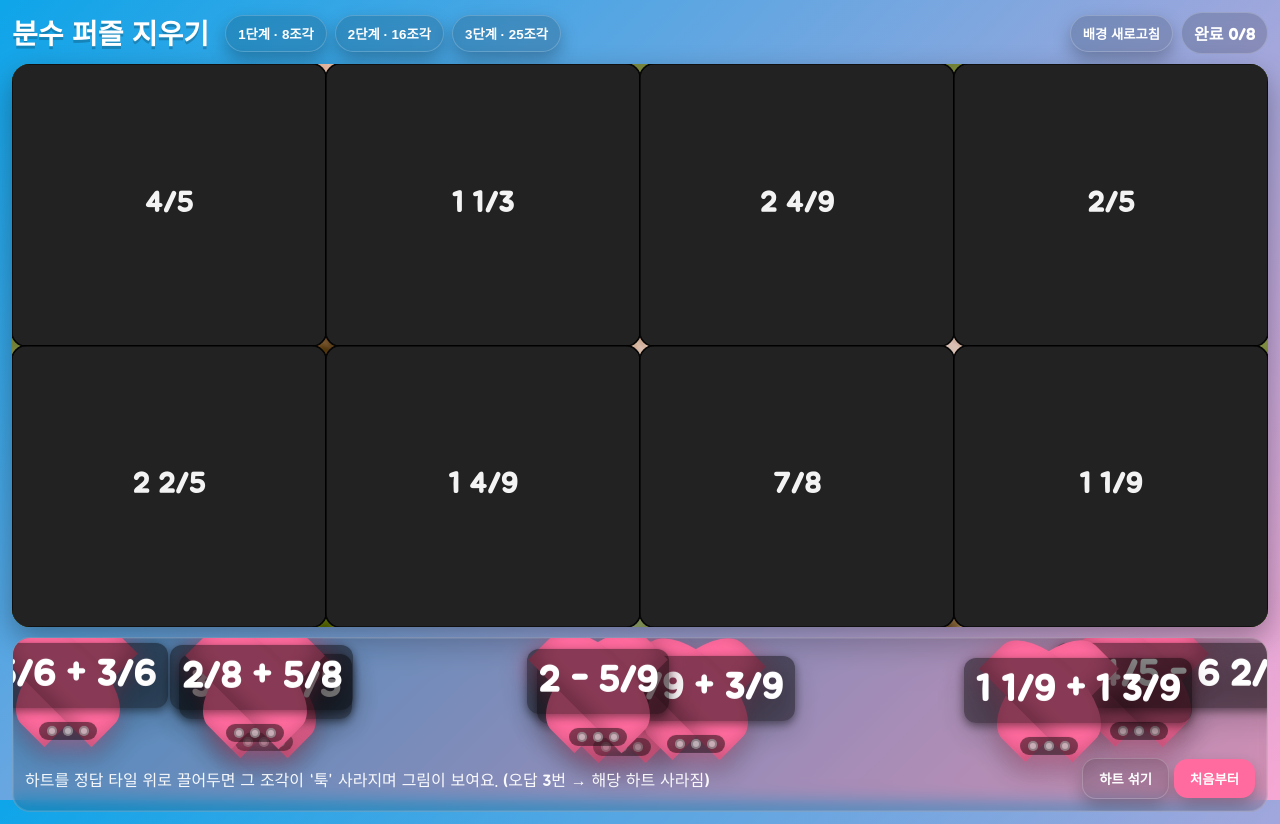
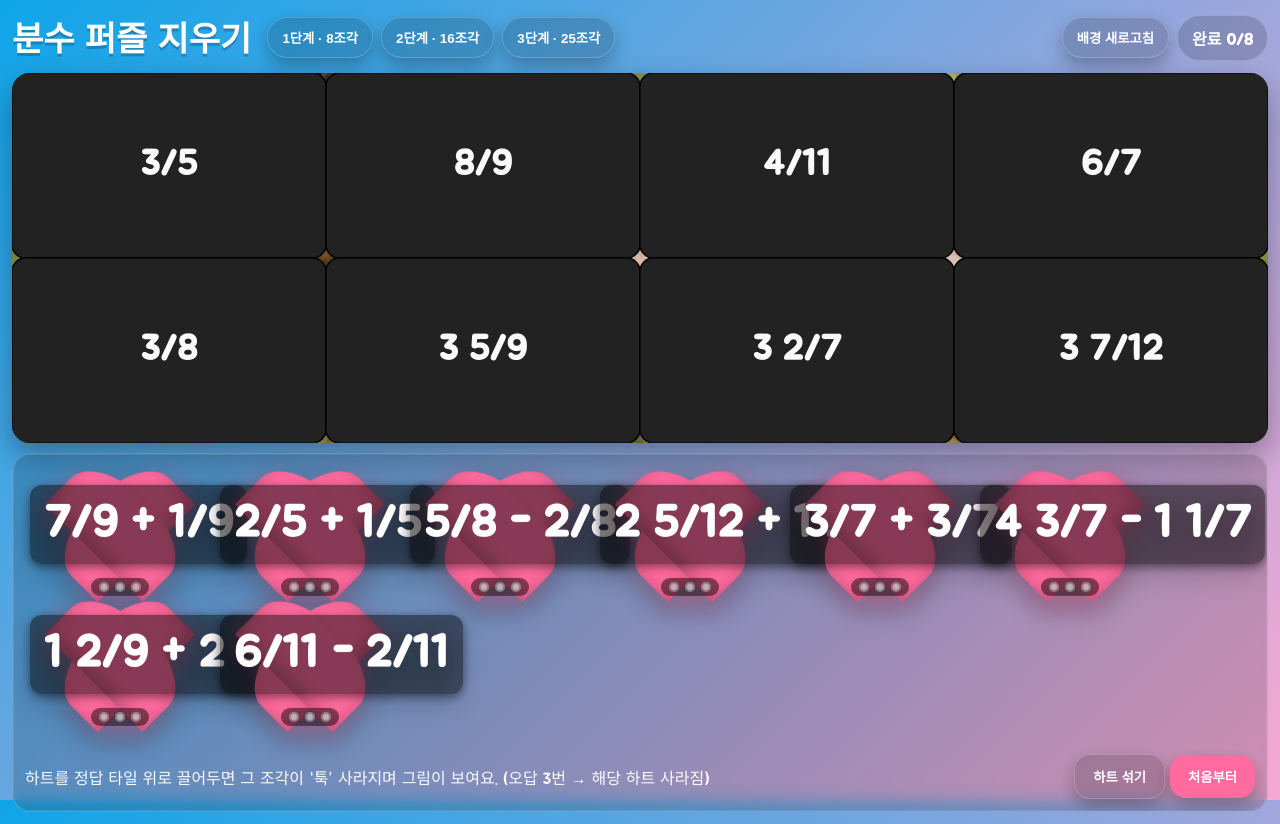
Before and after one commit to happenzzz/Fraction-Puzzle, a plain HTML site: page index.html in a window 1280 px wide. Drawn offline with Linux system fonts and the light colour scheme.

Commit message:
Update index.html

```diff
--- a/index.html
+++ b/index.html
@@ -18,48 +18,47 @@
   html,body{height:100%;margin:0;background:linear-gradient(135deg,#0ea5e9 0%,#f9a8d4 100%) fixed;font-family:"Jua",system-ui,"Noto Sans KR",sans-serif;color:#fff}
   .app{display:flex;flex-direction:column;height:100vh;gap:10px;padding:12px}
   header{display:flex;gap:8px;align-items:center;flex-wrap:wrap}
-  header h1{font-size:clamp(18px,4.5vw,28px);margin:0 8px 0 0; text-shadow:0 3px 0 #0003}
+  header h1{font-size:clamp(20px,5.4vw,34px);margin:0 8px 0 0; text-shadow:0 3px 0 #0003}
   .stageButtons{display:flex;gap:8px;flex-wrap:wrap}
   .pill{
-    background:#00000028; border:1px solid #ffffff33; padding:8px 12px; border-radius:999px; font-weight:700; backdrop-filter:blur(6px)
+    background:#00000028; border:1px solid #ffffff33; padding:10px 14px; border-radius:999px; font-weight:900; backdrop-filter:blur(6px)
   }
   button{
-    background:var(--accent); color:#fff; border:none; padding:10px 16px; border-radius:14px;
+    background:var(--accent); color:#fff; border:none; padding:12px 18px; border-radius:16px;
     font-weight:900; box-shadow:0 8px 18px #0004; cursor:pointer; transform:translateZ(0);
     transition:transform .06s ease, filter .06s ease;
   }
   button:active{transform:translateY(2px) scale(.98); filter:brightness(.95)}
   button.secondary{background:#00000028; border:1px solid #ffffff35}
   .hud{margin-left:auto;display:flex;gap:8px;align-items:center}
-  .boardWrap{position:relative;flex:1;min-height:280px;border-radius:18px;overflow:hidden;background:#000;box-shadow:0 12px 30px #0005}
+  .boardWrap{position:relative;flex:1;min-height:300px;border-radius:18px;overflow:hidden;background:#000;box-shadow:0 12px 30px #0005}
   .boardBg{position:absolute; inset:0; background:#000 center/cover no-repeat; filter:saturate(1); transform:translateZ(0)}
   .tiles{position:absolute; inset:0;}
   .tile{
     position:absolute; display:flex; align-items:center; justify-content:center;
     background:var(--tile); color:var(--tileText);
     border:0; border-radius:14px; user-select:none; -webkit-user-select:none;
-    font-size:clamp(16px,3.6vw,34px); font-weight:900; letter-spacing:.2px;
-    /* 배경이 절대 새어보이지 않도록 살짝 겹치게 */
+    font-size:clamp(22px,4.8vw,42px); font-weight:900; letter-spacing:.2px;
     box-shadow:0 0 0 .6px #000 inset, 0 0 0 1px #000;
     transition:opacity .22s ease, transform .2s ease, filter .2s ease, background .2s ease;
   }
-  .tile small{opacity:.95; transform:translateY(-1px)}
+  .tile small{opacity:.98; transform:translateY(-1px)}
   .tile.hint{outline:3px dashed #fff8; outline-offset:-4px; animation:hint 1s infinite}
-  @keyframes hint{0%,100%{filter:none}50%{filter:brightness(1.3)}}
-  .tile.solved{opacity:0; pointer-events:none; transform:scale(.96)}
+  @keyframes hint{0%,100%{filter:none}50%{filter:brightness(1.25)}}
+  .tile.solved{opacity:0; pointer-events:none; transform:scale(.92); transition:opacity .28s ease, transform .28s ease}
 
   .tray{
-    position:relative; min-height:130px; border-radius:18px; background:#00000028;
+    position:relative; border-radius:18px; background:#00000028;
     border:1px solid #ffffff33; padding:12px; overflow:hidden; backdrop-filter:blur(8px);
     box-shadow:inset 0 0 0 1px #ffffff1a;
   }
-  .heartsArea{position:relative; min-height:100px}
+  .heartsArea{position:relative; min-height:120px}
   .heart{
-    position:absolute; width:170px; min-width:140px; padding:16px 18px 20px;
+    position:absolute; width:180px; min-width:150px; padding:16px 18px 20px;
     text-align:center; color:#fff; cursor:grab; touch-action:none;
     transform:translate(-50%,-50%); will-change:transform;
     filter:drop-shadow(0 10px 14px #0005);
-    transition:transform .12s ease, opacity .2s ease;
+    transition:transform .12s ease, opacity .2s ease, left .15s ease, top .15s ease;
     animation:float 3s ease-in-out infinite;
   }
   .heart.grabbing{cursor:grabbing; transform:translate(-50%,-50%) scale(1.06) rotate(-1.5deg)}
@@ -73,8 +72,8 @@
   .heart::after{left:auto; right:18%; transform:rotate(45deg)}
   .heart > span{
     position:relative; z-index:2; display:inline-block;
-    padding:10px 12px; border-radius:12px; background:#0007; box-shadow:0 3px 10px #0007;
-    font-size:clamp(18px,4.2vw,36px); font-weight:900; white-space:nowrap;
+    padding:12px 14px; border-radius:12px; background:#0007; box-shadow:0 3px 10px #0007;
+    font-size:clamp(22px,5vw,44px); font-weight:900; white-space:nowrap;
   }
   .heart.bad{animation:shake .28s}
   @keyframes shake{0%{transform:translate(-50%,-50%) rotate(0)}25%{transform:translate(calc(-50% - 7px),-50%) rotate(-3deg)}75%{transform:translate(calc(-50% + 7px),-50%) rotate(3deg)}100%{transform:translate(-50%,-50%) rotate(0)}}
@@ -86,7 +85,6 @@
   .lifeDot.off{background:#0002}
 
   .footerBar{display:flex;gap:8px;align-items:center;justify-content:space-between;margin-top:8px}
-  .progress{font-weight:900}
   .legend{opacity:.95}
   .toast{
     position:fixed; left:50%; bottom:16px; transform:translateX(-50%);
@@ -97,11 +95,11 @@
   @keyframes fade{from{opacity:0; transform:translateX(-50%) translateY(8px)} to{opacity:1; transform:translateX(-50%) translateY(0)}}
 
   /* 작은 반짝이 */
-  .spark{position:absolute; pointer-events:none; font-size:22px; animation:spark 800ms ease forwards}
+  .spark{position:absolute; pointer-events:none; font-size:24px; animation:spark 800ms ease forwards}
   @keyframes spark{0%{opacity:0; transform:translateY(10px) scale(.6)}30%{opacity:1}100%{opacity:0; transform:translateY(-30px) scale(1.2)}}
 
   @media (max-width:768px){
-    .heart{width:150px}
+    .heart{width:160px}
   }
 </style>
 </head>
@@ -141,67 +139,71 @@
 <div class="toast" id="toast"></div>
 
 <script>
-/* -------------------- 단계별 문제 세트 -------------------- */
+/* -------------------- 단계별 문제 세트 --------------------
+   - 1단계: 통분/약분 불필요(기본)
+   - 2·3단계: 덧셈은 '올림', 뺄셈은 '빌림'이 반드시 나오도록 구성
+   - 모든 분모는 통분이 필요 없도록 동일하게 제시
+------------------------------------------------------------ */
 const STAGES = {
   1: { rows:2, cols:4, // 8조각
        pairs: [
-        {q:"2/5 + 2/5", a:"4/5"},
-        {q:"5/6 + 3/6", a:"1 1/3"},
-        {q:"1 1/9 + 1 3/9", a:"2 4/9"},
-        {q:"3/5 - 1/5", a:"2/5"},
-        {q:"8 4/5 - 6 2/5", a:"2 2/5"},
-        {q:"2 - 5/9", a:"1 4/9"},
-        {q:"2/8 + 5/8", a:"7/8"},
-        {q:"7/9 + 3/9", a:"1 1/9"},
+        {q:"2/5 + 1/5", a:"3/5"},
+        {q:"7/9 + 1/9", a:"8/9"},
+        {q:"6/11 - 2/11", a:"4/11"},
+        {q:"3/7 + 3/7", a:"6/7"},
+        {q:"5/8 - 2/8", a:"3/8"},
+        {q:"1 2/9 + 2 3/9", a:"3 5/9"},
+        {q:"4 3/7 - 1 1/7", a:"3 2/7"},
+        {q:"2 5/12 + 1 2/12", a:"3 7/12"},
        ]
      },
-  2: { rows:4, cols:4, // 16조각
+  2: { rows:4, cols:4, // 16조각 — 올림/빌림 포함
        pairs: [
-        {q:"3 1/8 + 3 2/8", a:"6 3/8"},
-        {q:"6/7 - 4/7", a:"2/7"},
-        {q:"9 4/8 - 5 3/8", a:"4 1/8"},
-        {q:"9 - 3/4", a:"8 1/4"},
-        {q:"1/4 + 2/4", a:"3/4"},
-        {q:"5 5/7 + 3 4/7", a:"9 2/7"},
-        {q:"3/7 - 2/7", a:"1/7"},
-        {q:"3 6/8 - 1 5/8", a:"2 1/8"},
-        {q:"8 - 3/4", a:"7 1/4"},
-        {q:"1/9 + 6/9", a:"7/9"},
-        {q:"4/5 + 3/5", a:"1 2/5"},
-        {q:"7/10 + 1/10", a:"8/10"},
-        {q:"11/12 - 5/12", a:"6/12"},
-        {q:"2 3/8 + 1 1/8", a:"3 4/8"},
-        {q:"4/9 + 2/9", a:"6/9"},
-        {q:"2 5/6 - 1 1/6", a:"1 4/6"},
+        {q:"2 5/7 + 1 6/7", a:"4 4/7"},   // 올림
+        {q:"4 2/9 - 1 7/9", a:"2 4/9"},   // 빌림
+        {q:"1 8/11 + 2 6/11", a:"4 3/11"},// 올림
+        {q:"5 1/7 - 2 6/7", a:"2 2/7"},   // 빌림
+        {q:"3 7/11 + 1 5/11", a:"5 1/11"},// 올림
+        {q:"6 3/11 - 2 9/11", a:"3 5/11"},// 빌림
+        {q:"2 9/13 + 1 8/13", a:"4 4/13"},// 올림
+        {q:"7 2/13 - 3 9/13", a:"3 6/13"},// 빌림
+        {q:"1 9/17 + 3 12/17", a:"5 4/17"},// 올림
+        {q:"5 4/17 - 2 13/17", a:"2 8/17"},// 빌림
+        {q:"3 6/7 + 1 6/7", a:"5 5/7"},   // 올림
+        {q:"4 1/9 - 1 8/9", a:"2 2/9"},   // 빌림
+        {q:"2 8/9 + 1 5/9", a:"4 4/9"},   // 올림
+        {q:"3 3/11 - 1 9/11", a:"1 5/11"},// 빌림
+        {q:"1 7/13 + 2 12/13", a:"4 6/13"},// 올림
+        {q:"6 2/7 - 4 6/7", a:"1 3/7"},   // 빌림
        ]
      },
-  3: { rows:5, cols:5, // 25조각
+  3: { rows:5, cols:5, // 25조각 — 올림/빌림 포함
        pairs: [
-        {q:"2/3 + 1/3", a:"1"},
-        {q:"7/8 - 3/8", a:"4/8"},
-        {q:"5/9 + 2/9", a:"7/9"},
-        {q:"4/7 + 2/7", a:"6/7"},
-        {q:"6/11 + 3/11", a:"9/11"},
-        {q:"3 1/4 + 2 2/4", a:"5 3/4"},
-        {q:"4 3/5 - 2 1/5", a:"2 2/5"},
-        {q:"6 7/10 - 1 3/10", a:"5 4/10"},
-        {q:"2 4/9 + 1 2/9", a:"3 6/9"},
-        {q:"1/6 + 3/6", a:"4/6"},
-        {q:"5/6 - 3/6", a:"2/6"},
-        {q:"3/10 + 5/10", a:"8/10"},
-        {q:"9/10 - 2/10", a:"7/10"},
-        {q:"1 1/8 + 2 5/8", a:"3 6/8"},
-        {q:"4 7/8 - 2 1/8", a:"2 6/8"},
-        {q:"5/14 + 4/14", a:"9/14"},
-        {q:"9/8 - 3/8", a:"6/8"},
-        {q:"1 2/3 + 5/6", a:"2 3/6"},
-        {q:"3/8 + 2/8", a:"5/8"},
-        {q:"7/15 + 4/15", a:"11/15"},
-        {q:"7/18 + 6/18", a:"13/18"},
-        {q:"2 2/3 + 1 2/3", a:"4 1/3"},
-        {q:"2 1/3 + 2/3", a:"3"},
-        {q:"2 5/6 + 3 1/3", a:"6 1/6"},
-        {q:"1 1/2 + 1 3/8", a:"2 7/8"},
+        {q:"3 4/7 + 2 6/7", a:"6 3/7"},   // 올림
+        {q:"5 2/11 - 2 8/11", a:"2 5/11"},// 빌림
+        {q:"1 9/13 + 2 8/13", a:"4 4/13"},// 올림
+        {q:"4 1/7 - 1 5/7", a:"2 3/7"},   // 빌림
+        {q:"2 7/11 + 3 7/11", a:"6 3/11"},// 올림
+        {q:"6 3/13 - 2 11/13", a:"3 5/13"},// 빌림
+        {q:"1 3/5 + 2 4/5", a:"4 2/5"},   // 올림
+        {q:"7 4/9 - 4 8/9", a:"2 5/9"},   // 빌림
+        {q:"4 8/9 + 1 5/9", a:"6 4/9"},   // 올림
+        {q:"3 1/5 - 1 4/5", a:"1 2/5"},   // 빌림
+        {q:"2 5/7 + 1 6/7", a:"4 4/7"},   // 올림
+        {q:"5 3/11 - 3 9/11", a:"1 5/11"},// 빌림
+        {q:"3 9/17 + 1 11/17", a:"5 3/17"},// 올림
+        {q:"8 2/13 - 3 10/13", a:"4 5/13"},// 빌림
+        {q:"4 7/13 + 2 9/13", a:"7 3/13"},// 올림
+        {q:"6 1/7 - 3 6/7", a:"2 2/7"},   // 빌림
+        {q:"1 8/11 + 1 7/11", a:"3 4/11"},// 올림
+        {q:"5 1/13 - 2 9/13", a:"2 5/13"},// 빌림
+        {q:"2 4/5 + 3 4/5", a:"6 3/5"},   // 올림
+        {q:"9 3/17 - 4 12/17", a:"4 8/17"},// 빌림
+        {q:"5 6/7 + 2 5/7", a:"8 4/7"},   // 올림
+        {q:"7 2/11 - 5 9/11", a:"1 4/11"},// 빌림
+        {q:"3 8/13 + 1 9/13", a:"5 4/13"},// 올림
+        {q:"4 2/5 - 2 4/5", a:"1 3/5"},   // 빌림
+        {q:"2 9/11 + 1 7/11", a:"4 5/11"},// 올림
        ]
      }
 };
@@ -236,6 +238,33 @@ function sparkAt(x,y,text='✨'){
   setTimeout(()=>s.remove(), 820);
 }
 
+/* 하트 겹침 방지 레이아웃 (반응형 그리드) */
+function layoutHeartsNoOverlap(jitter=true){
+  const area = $('#heartsArea');
+  const rect = area.getBoundingClientRect();
+  const W = rect.width || area.clientWidth || 600;
+
+  const cellW = 190;           // 하트 폭 + 여백 기준
+  const cellH = 130;           // 하트 높이 + 여백 기준
+  const cols = Math.max(1, Math.floor(W / cellW));
+  const rows = Math.ceil(hearts.length / cols);
+
+  // 트레이 높이를 자동 확장
+  area.style.minHeight = Math.max(120, rows * cellH + 20) + 'px';
+
+  hearts.forEach((h, idx)=>{
+    const col = idx % cols;
+    const row = Math.floor(idx / cols);
+    const jx = jitter ? (Math.random()*16 - 8) : 0;
+    const jy = jitter ? (Math.random()*10 - 5) : 0;
+    const x = Math.round(col*cellW + cellW/2 + jx);
+    const y = Math.round(row*cellH + cellH/2 + jy);
+    h.style.left = x+'px';
+    h.style.top  = y+'px';
+    h.dataset.homeX = x; h.dataset.homeY = y;
+  });
+}
+
 /* -------------------- 스테이지 빌드 -------------------- */
 function setBoardBg(url){
   $('#boardBg').style.backgroundImage = url ? `url(${url})` : 'none';
@@ -245,7 +274,6 @@ function buildStage(stageId){
   const stage = STAGES[stageId];
   const pairs = stage.pairs.slice();
   solvedCount = 0;
-  $('#progress').textContent = `완료 ${solvedCount}/${Math.min(stage.rows*stage.cols, pairs.length)}`;
 
   // 배경 적용 (타일 아래, 처음엔 전부 가려짐)
   setBoardBg(stageImages[stageId] || '');
@@ -255,11 +283,13 @@ function buildStage(stageId){
   $('#heartsArea').innerHTML = '';
   hearts = []; tiles = [];
 
-  // 퍼즐 타일 생성 (그리드 전부 가려 퍼즐 시작 시 그림이 전혀 안 보임)
+  // 퍼즐 타일 생성 — 시작 시 그림 완전 가림
   const r = stage.rows, c = stage.cols;
   const total = r*c;
   const useN = Math.min(total, pairs.length);
   const picked = pairs.slice(0, useN);
+
+  $('#progress').textContent = `완료 ${solvedCount}/${useN}`;
 
   const tilesEl = $('#tiles');
   for(let i=0;i<useN;i++){
@@ -270,7 +300,6 @@ function buildStage(stageId){
     tile.dataset.answer = picked[i].a;
     tile.innerHTML = `<small>${picked[i].a}</small>`;
 
-    // 정확히 덮도록 % 배치 (틈 방지 위해 음수 margin 없이 100% 꽉 채움)
     const w = 100/c, h = 100/r;
     tile.style.left = `${col*w}%`;
     tile.style.top  = `${row*h}%`;
@@ -281,11 +310,8 @@ function buildStage(stageId){
     tiles.push(tile);
   }
 
-  // 하트(문제) 생성 — 랜덤 배치
+  // 하트(문제) 생성
   const heartsArea = $('#heartsArea');
-  const areaRect = heartsArea.getBoundingClientRect();
-  const cx = areaRect.width  || heartsArea.clientWidth;
-  const cy = areaRect.height || heartsArea.clientHeight;
 
   shuffle(picked).forEach((p)=>{
     const heart = document.createElement('div');
@@ -299,16 +325,13 @@ function buildStage(stageId){
     lives.innerHTML = `<div class="lifeDot"></div><div class="lifeDot"></div><div class="lifeDot"></div>`;
     heart.appendChild(lives);
 
-    // 랜덤 시작 위치
-    const x = (30 + Math.random()*(cx-60))|0;
-    const y = (30 + Math.random()*(cy-60))|0;
-    heart.style.left = x+'px';
-    heart.style.top  = y+'px';
-    heart.dataset.homeX = x; heart.dataset.homeY = y;
     heartsArea.appendChild(heart);
     makeDraggable(heart);
     hearts.push(heart);
   });
+
+  // 첫 배치: 겹침 없이
+  layoutHeartsNoOverlap(false);
 
   toast(`${stageId}단계 시작! 조각 ${useN}개`);
 }
@@ -345,17 +368,14 @@ function makeDraggable(el){
     tiles.forEach(t=>t.classList.remove('hint'));
 
     if(hit){
-      // 정답?
       const ok = (hit.dataset.answer.trim() === el.dataset.answer.trim());
       if(ok){
-        // 퍼즐 조각 제거 + 스파크
         const r = hit.getBoundingClientRect();
         hit.classList.add('solved');
         sparkAt(r.left + r.width/2, r.top + r.height/2, '💖');
 
         el.remove(); // 하트 제거
         solvedCount++; $('#progress').textContent = `완료 ${solvedCount}/${tiles.length}`;
-        // 남은 타일이 더 귀엽게 반짝
         tiles.forEach(t=>!t.classList.contains('solved') && (t.style.background = '#2a2a2a'));
 
         if(solvedCount===tiles.length){
@@ -407,10 +427,10 @@ function tileHit(heartEl){
 /* 축하 이펙트 간단 버스트 */
 function celebratoryBurst(){
   const rect = $('#boardWrap').getBoundingClientRect();
-  for(let i=0;i<24;i++){
+  for(let i=0;i<28;i++){
     const x = rect.left + Math.random()*rect.width;
     const y = rect.top + rect.height*0.3 + Math.random()*rect.height*0.4;
-    setTimeout(()=>sparkAt(x,y, Math.random()<.5?'✨':'💫'), Math.random()*500);
+    setTimeout(()=>sparkAt(x,y, Math.random()<.5?'✨':'💫'), Math.random()*520);
   }
 }
 
@@ -421,22 +441,15 @@ $('.stageButtons').addEventListener('click', (e)=>{
 });
 
 $('#shuffleBtn').addEventListener('click', ()=>{
-  const area = $('#heartsArea');
-  const rect = area.getBoundingClientRect(); const cx = rect.width; const cy = rect.height;
-  hearts.forEach(h=>{
-    const x = (30 + Math.random()*(cx-60))|0;
-    const y = (30 + Math.random()*(cy-60))|0;
-    h.style.left = x+'px'; h.style.top = y+'px';
-    h.dataset.homeX = x; h.dataset.homeY = y;
-  });
+  shuffle(hearts);
+  layoutHeartsNoOverlap(true); // 겹침 없이 재배치 + 약간의 지터
   toast('하트를 섞었어요');
 });
 
 $('#resetBtn').addEventListener('click', ()=> buildStage(currentStage));
 
-/* 자산 폴더 새로고침(파일 교체 후 새로고침 없이 다시 로드하고 싶을 때) */
+/* 자산 폴더 새로고침(파일 교체 후 캐시 무시) */
 $('#reloadBg').addEventListener('click', ()=>{
-  // cache busting 쿼리 붙여서 새로고침 효과
   const t = Date.now();
   Object.keys(stageImages).forEach(k=>{
     const base = stageImages[k].split('?')[0];
@@ -446,6 +459,9 @@ $('#reloadBg').addEventListener('click', ()=>{
   toast('배경을 새로고침했어요');
 });
 
+/* 창 크기 변경 시 하트 재배치(겹침 방지) */
+window.addEventListener('resize', ()=> layoutHeartsNoOverlap(false));
+
 /* 초기 진입 */
 buildStage(1);
 </script>
```
